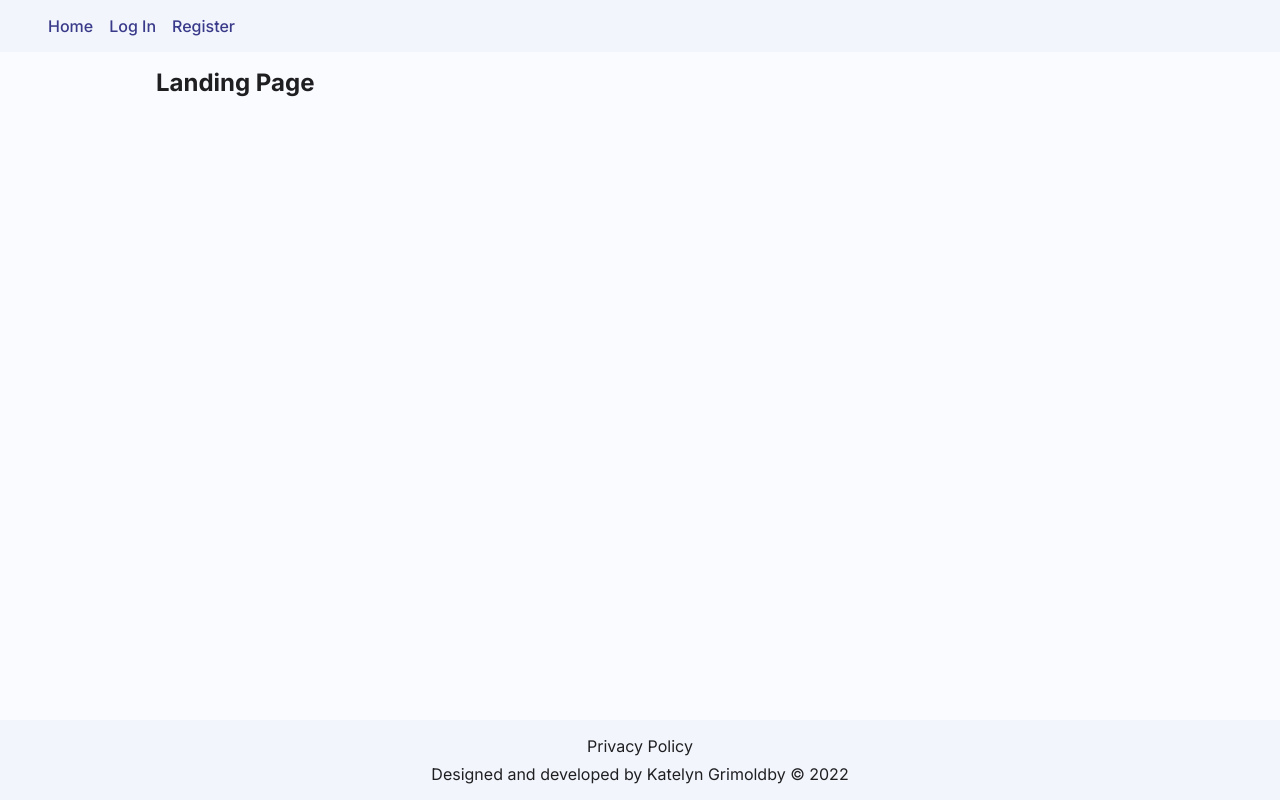
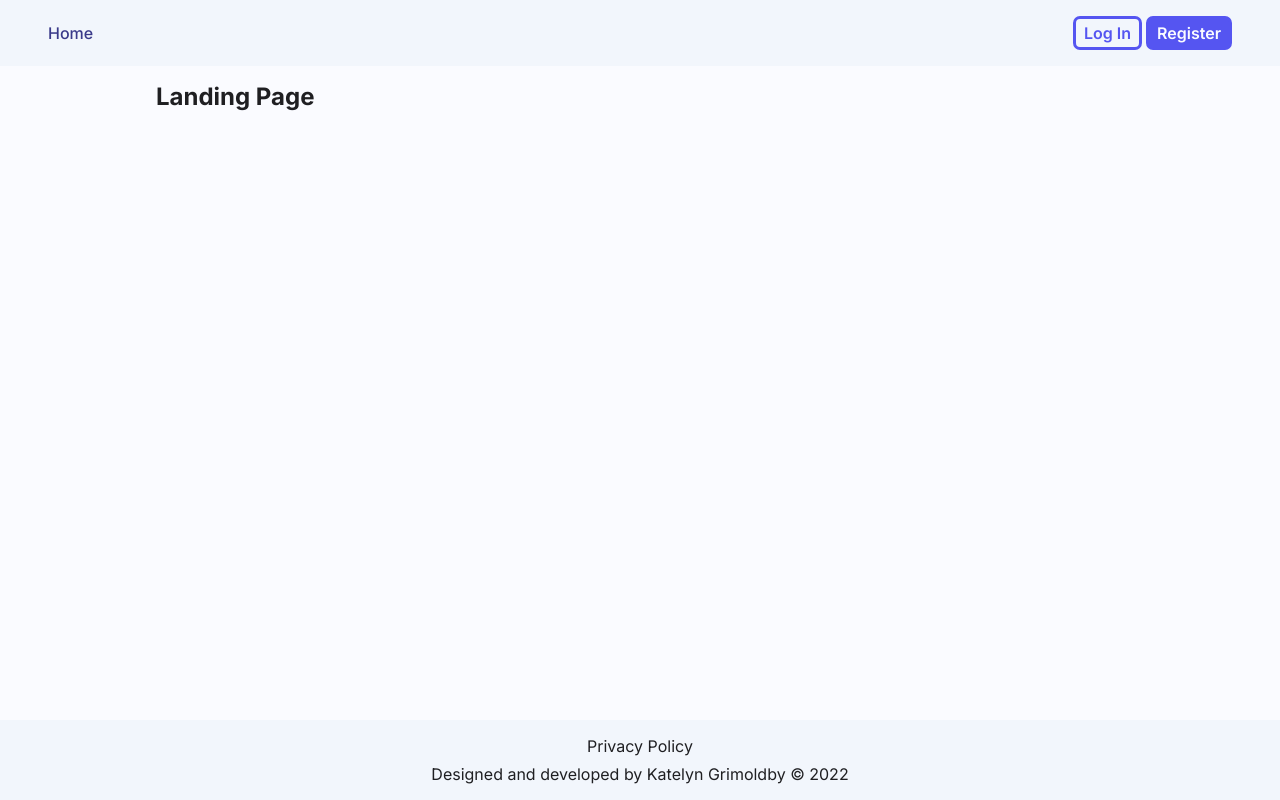
Before and after one commit to katelyngrimoldby/job-application-tracker, a React (Vite) app in the folder frontend/: page / in a window 1280 px wide. Built offline with nearby package versions, Linux system fonts and the light colour scheme.

Commit message:
Tweak log in/register buttons on desktop

```diff
--- a/frontend/src/components/Menu.tsx
+++ b/frontend/src/components/Menu.tsx
@@ -58,7 +58,7 @@ const Menu = () => {
           </li>
           {!user && (
             <>
-              <li>
+              <li className={styles.cta}>
                 <Link
                   to='/login'
                   onClick={() => setVisible(false)}
@@ -66,7 +66,7 @@ const Menu = () => {
                   Log In
                 </Link>
               </li>
-              <li>
+              <li className={styles.cta}>
                 <Link
                   to='/register'
                   onClick={() => setVisible(false)}
--- a/frontend/src/styles/components/Layout.module.css
+++ b/frontend/src/styles/components/Layout.module.css
@@ -37,7 +37,4 @@
   .header {
     padding-inline: 3rem;
   }
-  .cta {
-    display: none;
-  }
 }
--- a/frontend/src/styles/components/Menu.module.css
+++ b/frontend/src/styles/components/Menu.module.css
@@ -62,6 +62,10 @@
     }
   }
 
+  .cta {
+    display: none;
+  }
+
   .menuButton {
     display: none;
   }
```
